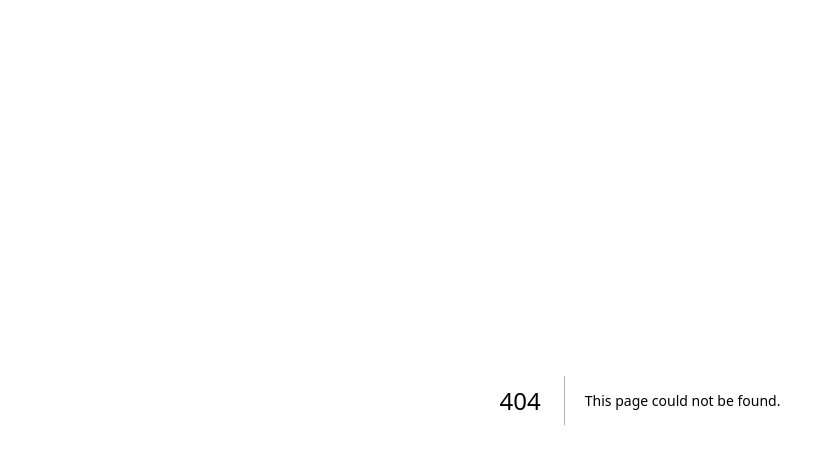
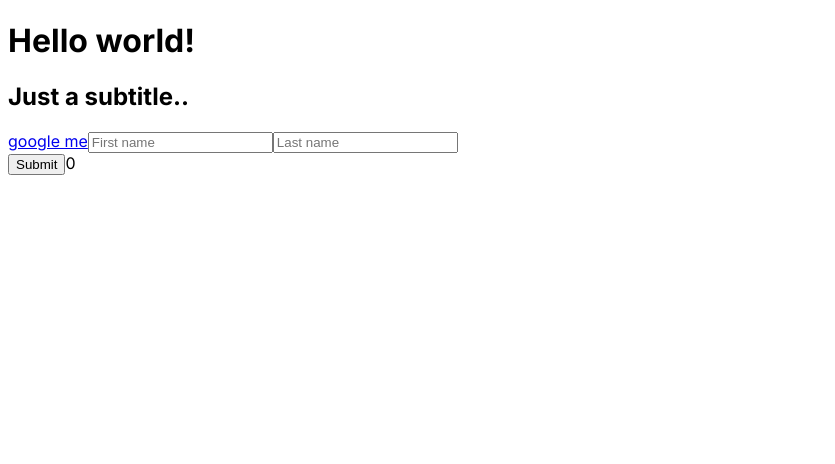
Before and after one commit to priyanka-shastri/react-basics, a Next.js app: page /basics in a window 1280 px wide. Before the commit this address had no page. Shown: the top 464 px of the page, without its empty margins (0-835 px from the left). Built offline with nearby package versions, Linux system fonts and the light colour scheme.

Commit message:
created three new components and added to main app

```diff
--- /dev/null
+++ b/src/app/basics/page.js
@@ -0,0 +1,30 @@
+"use client"
+
+import React, { useState } from 'react'
+
+import Input from '../../components/Input'
+import Link from '../../components/Link'
+
+const TestPage = () => {
+  const [value, setValue] = useState(0) // useState is a function that returns an array, setvalue is also a function
+// here setvalue is used as varaible. as fun can also be used as variable. fun ka name is a variable
+  function onIncrement () {
+    console.log("hh")
+    setValue(value + 1) // her fun ko call kiya hai
+  }
+
+  return <div>
+    <h1>Hello world!</h1>
+    <h2>Just a subtitle..</h2>
+    <Link url="https://www.google.com" text="google me" />
+
+    <Input placeholder="First name" />
+    <Input placeholder="Last name" />
+    <div>
+      <button onClick={onIncrement}>Submit</button>
+      <span>{value}</span>
+    </div>
+  </div>
+}
+
+export default TestPage
--- /dev/null
+++ b/src/components/Input/index.js
@@ -0,0 +1,9 @@
+import React from 'react'
+
+function Input (props) {
+  return (
+    <input type="text" placeholder={props.placeholder} />
+  )
+}
+
+export default Input
--- /dev/null
+++ b/src/components/Link/index.js
@@ -0,0 +1,9 @@
+import React from 'react'
+
+function Link (props) {
+  return (
+    <a href={props.url}>{props.text}</a>
+  )
+}
+
+export default Link
```
